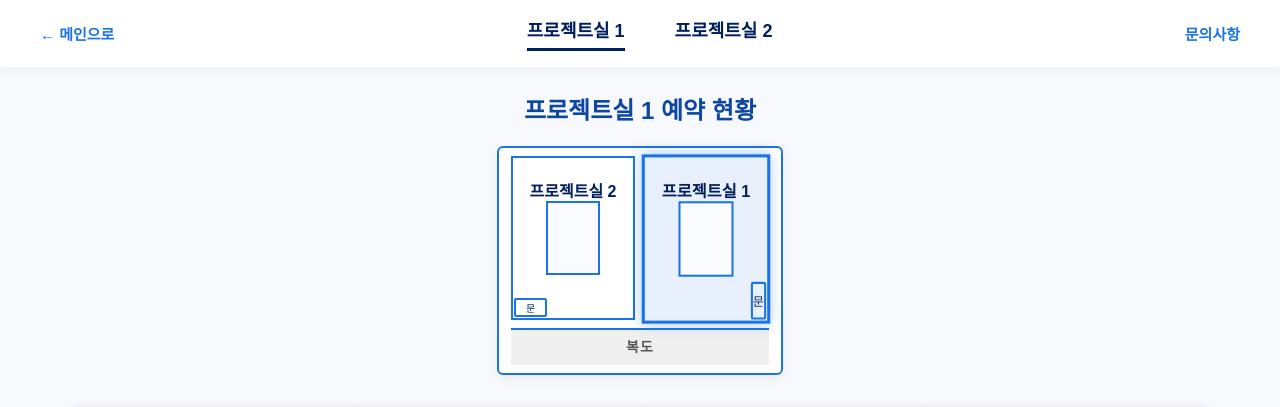
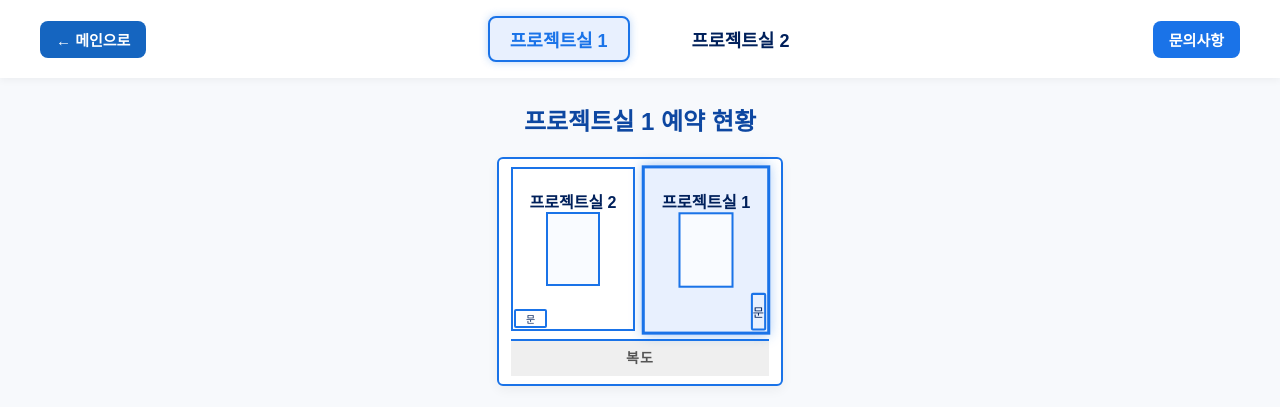
Before and after one commit to tmzkdl7412-web/studyroom-reservation, a Flask app: page /room_detail in a window 1280 px wide. Shown: the top 407 px of the page. Run offline with Flask 3, Linux system fonts and the light colour scheme; data that the repository does not hold is empty.

Commit message:
Update room_detail.html

```diff
--- a/templates/group/room_detail.html
+++ b/templates/group/room_detail.html
@@ -23,44 +23,55 @@
       z-index: 100;
     }
 
+    /* ✅ “메인으로 / 문의사항” 버튼 */
+    .home-btn, .contact-btn {
+      display: inline-block;
+      padding: 8px 16px;
+      border-radius: 8px;
+      text-decoration: none;
+      font-weight: 600;
+      font-size: 15px;
+      transition: 0.2s;
+    }
+    .home-btn {
+      background: #1565c0;
+      color: white;
+    }
+    .home-btn:hover { background: #0d47a1; }
+
+    .contact-btn {
+      background: #1a73e8;
+      color: white;
+    }
+    .contact-btn:hover { background: #0d47a1; }
+
+    /* ✅ 탭 */
     .tabs {
       display: flex;
       justify-content: center;
       flex-grow: 1;
+      gap: 40px;
     }
 
     .tabs a {
-      margin: 0 25px;
+      padding: 8px 20px;
+      border-radius: 8px;
       text-decoration: none;
-      color: #00205B;
       font-weight: 700;
       font-size: 18px;
-      padding-bottom: 6px;
-      border-bottom: 3px solid transparent;
       transition: 0.2s;
+      color: #00205B;
+      background: transparent;
+      border: 2px solid transparent;
     }
 
-    .tabs a.active { border-color: #00205B; }
-    .tabs a:hover { opacity: 0.8; }
-
-    a.contact {
+    /* ✅ 현재 클릭된 탭 강조 */
+    .tabs a.active {
+      background: #e8f0fe;
+      border-color: #1a73e8;
       color: #1a73e8;
-      text-decoration: none;
-      font-weight: 600;
-      font-size: 15px;
+      box-shadow: 0 0 8px rgba(26, 115, 232, 0.3);
     }
-
-    a.contact:hover { text-decoration: underline; }
-
-    a.home {
-      color: #1a73e8;
-      text-decoration: none;
-      font-weight: 600;
-      font-size: 15px;
-      margin-right: auto;
-    }
-
-    a.home:hover { text-decoration: underline; }
 
     h2 { color: #0d47a1; margin: 24px 0 10px; text-align: center; }
 
@@ -102,8 +113,8 @@
 
     /* ✅ 선택된 방 강조 */
     .room.active {
-      background: #e8f0fe; /* 연한 파랑 */
-      border: 3px solid #1a73e8; /* 진한 파랑 */
+      background: #e8f0fe;
+      border: 3px solid #1a73e8;
       box-shadow: 0 0 12px rgba(26, 115, 232, 0.4);
       transform: scale(1.02);
     }
@@ -203,12 +214,15 @@
 
 <body>
   <header>
-    <a href="/" class="home">← 메인으로</a>
+    <!-- ✅ 색깔 있는 버튼 형태로 -->
+    <a href="/" class="home-btn">← 메인으로</a>
+
     <div class="tabs">
       <a href="/room_detail?room=1" class="{{ 'active' if room == '1' else '' }}">프로젝트실 1</a>
       <a href="/room_detail?room=2" class="{{ 'active' if room == '2' else '' }}">프로젝트실 2</a>
     </div>
-    <a href="/contact" class="contact">문의사항</a>
+
+    <a href="/contact" class="contact-btn">문의사항</a>
   </header>
 
   <main>
@@ -218,7 +232,6 @@
     <div class="layout">
       <div class="building">
         <div class="rooms">
-          <!-- ✅ 현재 선택된 방만 강조 -->
           <div class="room left {% if room == '2' %}active{% endif %}">
             <h3>프로젝트실 2</h3>
             <div class="table"></div>
```
